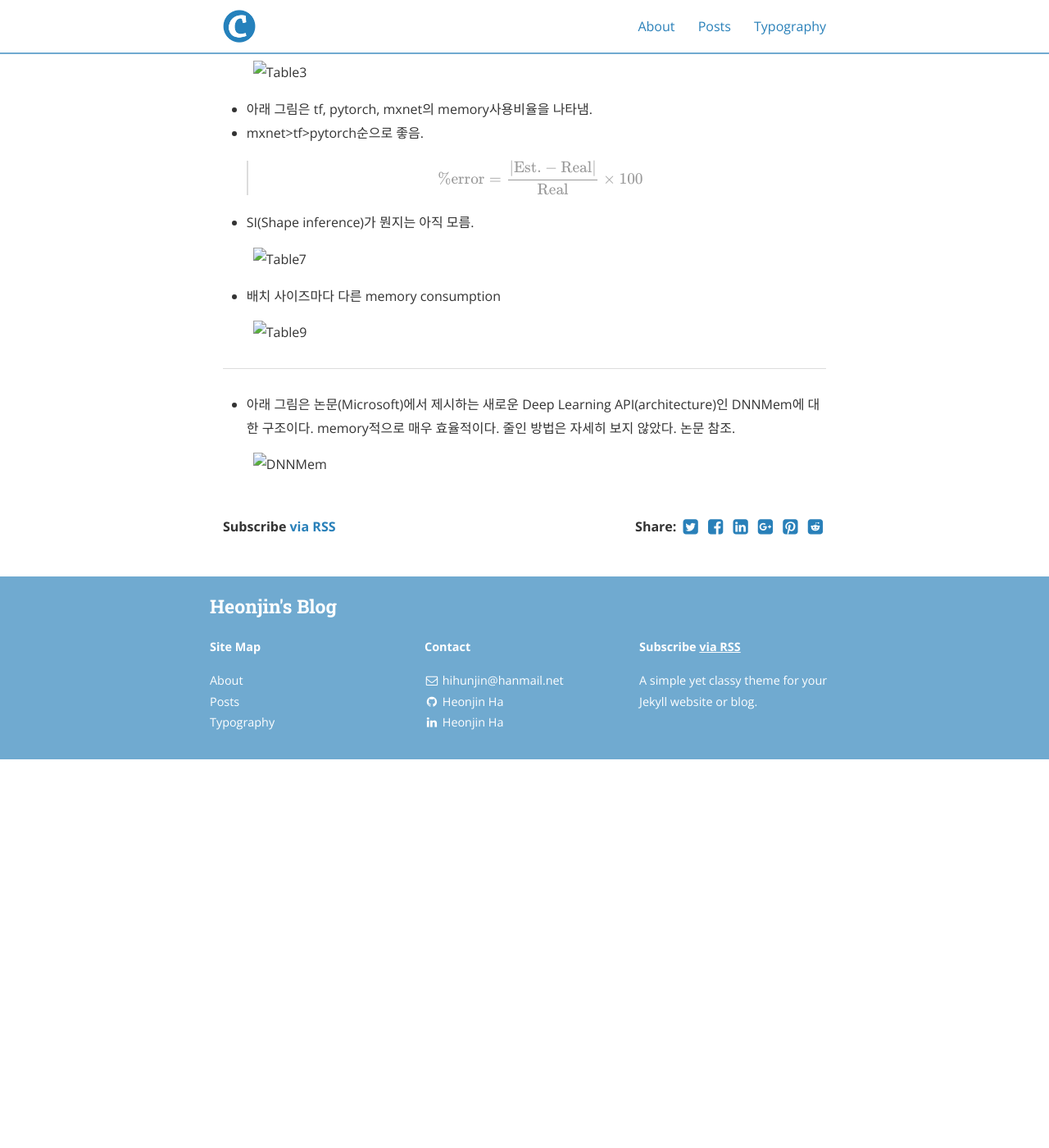
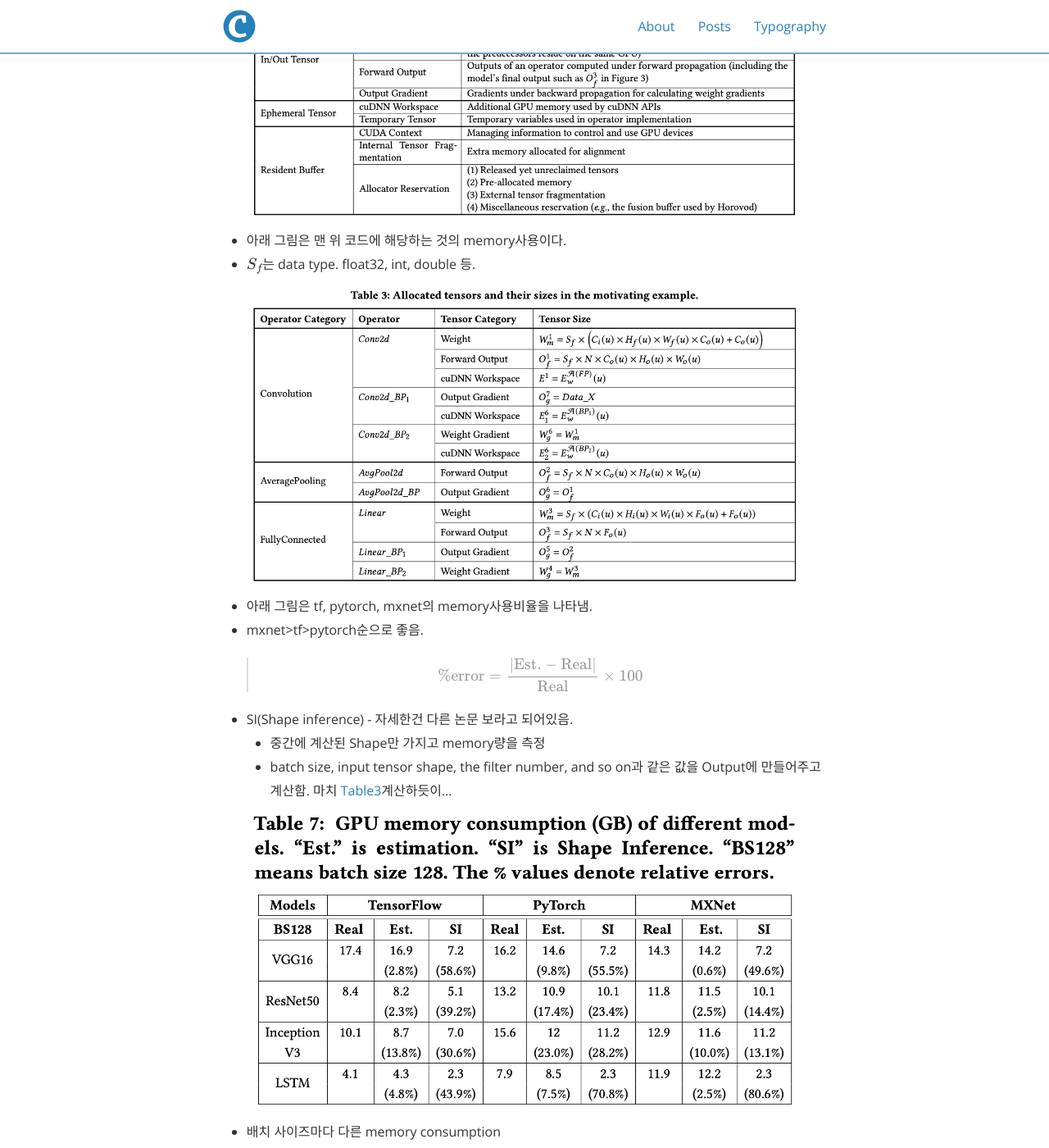
Before and after one commit to hihunjin/hihunjin.github.io, a Jekyll site: the page built from _posts/2021-02-01-GPU_consumption_DL.md, in a window 1280 px wide and 1400 px high, scrolled down 3348 px. Shown: the whole window at 82% size. Built offline with Jekyll 4.4.1, drawn with Linux system fonts in a browser that asks for light colours; nearby versions of some CDN libraries; formulas are drawn with MathJax 3; before the commit the page ends 4274 px from its top, so only the background shows below that.

Commit message:
first draft

```diff
--- a/_posts/2021-02-01-GPU_consumption_DL.md
+++ b/_posts/2021-02-01-GPU_consumption_DL.md
@@ -16,7 +16,7 @@ use_math: true
 ![architecture](/assets/GPU_consumption_DL/1.png)
 * 아래 그림은 연산이 진행됨에 따라 쓸모 없는 memory($E^1$)은 버려지는 것을 알수 있다.
 
-![Figure4](../assets/GPU_consumption_DL/Screen%20Shot%202021-02-01%20at%201.50.03%20PM.png)
+![Figure4](/assets/GPU_consumption_DL/Screen%20Shot%202021-02-01%20at%201.50.03%20PM.png)
 * 아래 그림은 Deep Learning model을 만들기 위해 꼭 필요한 memory들이다.
 * Weight Tensor
   * Category의 이름이 그대로 설명해주고 있다.
@@ -38,11 +38,11 @@ use_math: true
   * Allocator Reservation
     * released yet unreclaimed tensors / pre-allocated memory / external tensor fragmentation이 있다고 하는데 잘 모르겠다.
 
-![Table2](../assets/GPU_consumption_DL/Screen%20Shot%202021-02-01%20at%202.01.08%20PM.png)
+![Table2](/assets/GPU_consumption_DL/Screen%20Shot%202021-02-01%20at%202.01.08%20PM.png)
 * 아래 그림은 맨 위 코드에 해당하는 것의 memory사용이다.
 * $S_f$는 data type. float32, int, double 등.
 
-![Table3](../assets/GPU_consumption_DL/Screen%20Shot%202021-02-01%20at%202.01.26%20PM.png)
+![Table3](/assets/GPU_consumption_DL/Screen%20Shot%202021-02-01%20at%202.01.26%20PM.png)
 * 아래 그림은 tf, pytorch, mxnet의 memory사용비율을 나타냄.
 * mxnet>tf>pytorch순으로 좋음.
 >
@@ -50,14 +50,17 @@ $$
 \% \text{error}=\frac{|\text{Est.}-\text{Real}|}{\text{Real}} \times 100
 $$
 
-* SI(Shape inference)가 뭔지는 아직 모름.
+* SI(Shape inference) - 자세한건 다른 논문 보라고 되어있음.
+  * 중간에 계산된 Shape만 가지고 memory량을 측정
+  * batch size, input tensor shape, the filter number,
+and so on과 같은 값을 Output에 만들어주고 계산함. 마치 [Table3]()계산하듯이...
 
-![Table7](../assets/GPU_consumption_DL/Screen%20Shot%202021-02-01%20at%202.03.25%20PM.png)
+![Table7](/assets/GPU_consumption_DL/Screen%20Shot%202021-02-01%20at%202.03.25%20PM.png)
 * 배치 사이즈마다 다른 memory consumption
 
-![Table9](../assets/GPU_consumption_DL/Screen%20Shot%202021-02-01%20at%202.06.41%20PM.png)
+![Table9](/assets/GPU_consumption_DL/Screen%20Shot%202021-02-01%20at%202.06.41%20PM.png)
 
 ---
 * 아래 그림은 논문(Microsoft)에서 제시하는 새로운 Deep Learning API(architecture)인 DNNMem에 대한 구조이다. memory적으로 매우 효율적이다. 줄인 방법은 자세히 보지 않았다. 논문 참조.
 
-![DNNMem](../assets/GPU_consumption_DL/Screen%20Shot%202021-02-01%20at%202.03.07%20PM.png)
+![DNNMem](/assets/GPU_consumption_DL/Screen%20Shot%202021-02-01%20at%202.03.07%20PM.png)
```
